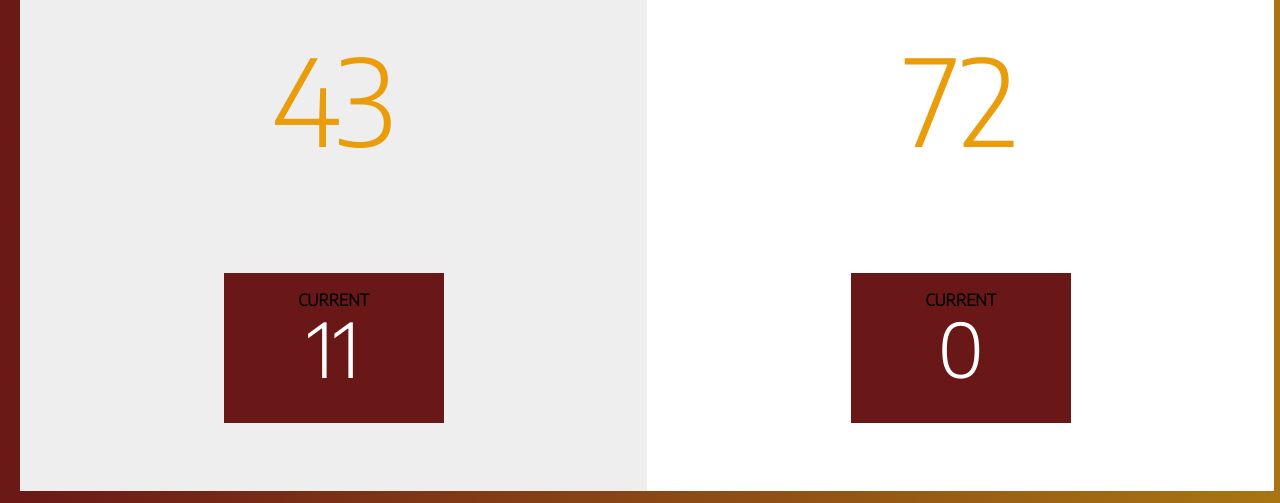
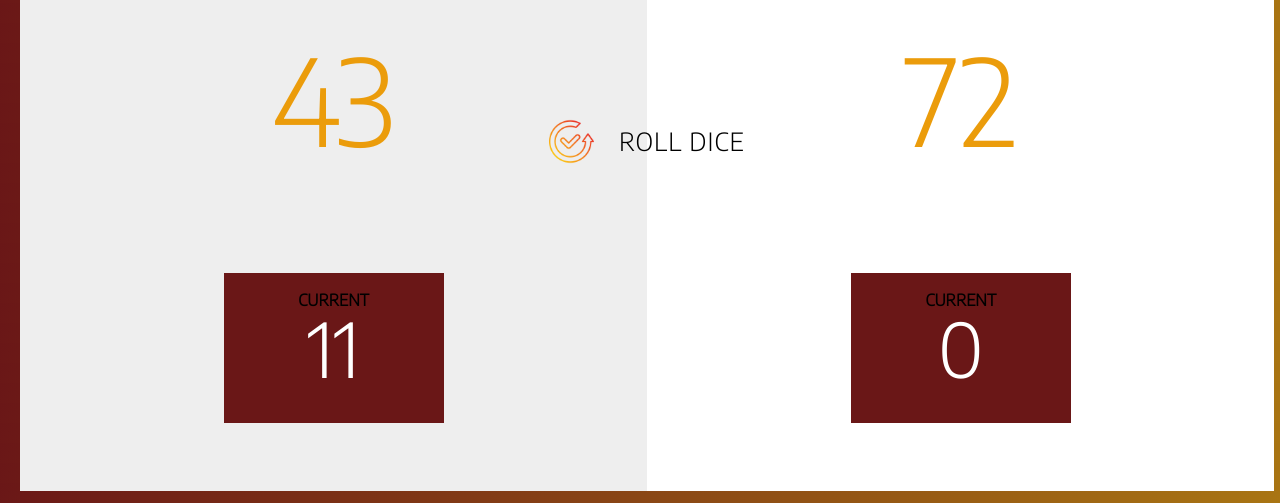
Before and after one commit to theojmt/pigdice, a plain HTML site: page index.html in a window 1280 px wide. Shown: the part 297-800 px from the top of the page. Drawn offline with Linux system fonts and the light colour scheme.

Commit message:
Ajout du bouton "roll dice"

```diff
--- a/index.html
+++ b/index.html
@@ -61,6 +61,18 @@
       </div>
     </div>
 
+    <div class="rolldice" id="rolldice">
+      <div class="buttonroll" id="buttonroll">
+        <img
+          src="img/fleche.png"
+          alt="Relancer les dès"
+          width="45px"
+          height="45px"
+          >
+        <p>ROLL DICE</p>
+      </div>
+    </div>
+
   </div>
 </body>
 </html>
--- a/style.css
+++ b/style.css
@@ -25,25 +25,6 @@
   background-color: white;
   height: 100%;
   width: 50%;
-}
-
-.newgame{
-  position: absolute;
-  width: 100%;
-  text-align: center;
-  display: flex;
-  justify-content: center;
-  margin-top: 40px;
-  color: rgb(79, 79, 79);
-}
-
-.buttonicon {
-  display: flex;
-  align-items: center;
-  justify-content: space-around;
-  width: 220px;
-  font-size: 25px;
-  letter-spacing: 1px;
 }
 
 .playerone {
@@ -141,3 +122,42 @@
   left: 650px;
   top: 230px;
 }
+
+.newgame{
+  position: absolute;
+  width: 100%;
+  text-align: center;
+  display: flex;
+  justify-content: center;
+  margin-top: 40px;
+  color: rgb(79, 79, 79);
+}
+
+.buttonicon {
+  display: flex;
+  align-items: center;
+  justify-content: space-around;
+  width: 220px;
+  font-size: 25px;
+  letter-spacing: 1px;
+}
+
+.rolldice {
+  position: absolute;
+  height: 100%;
+  width: 100%;
+  display: flex;
+  justify-content: center;
+  align-items: flex-end;
+}
+
+.buttonroll {
+  width: 220px;
+  height: 100px;
+  margin-bottom: 300px;
+  display: flex;
+  align-items: center;
+  justify-content: space-around;
+  font-size: 25px;
+  letter-spacing: 1px;
+}
```
Also changed, not shown: img/fleche.png (added).
